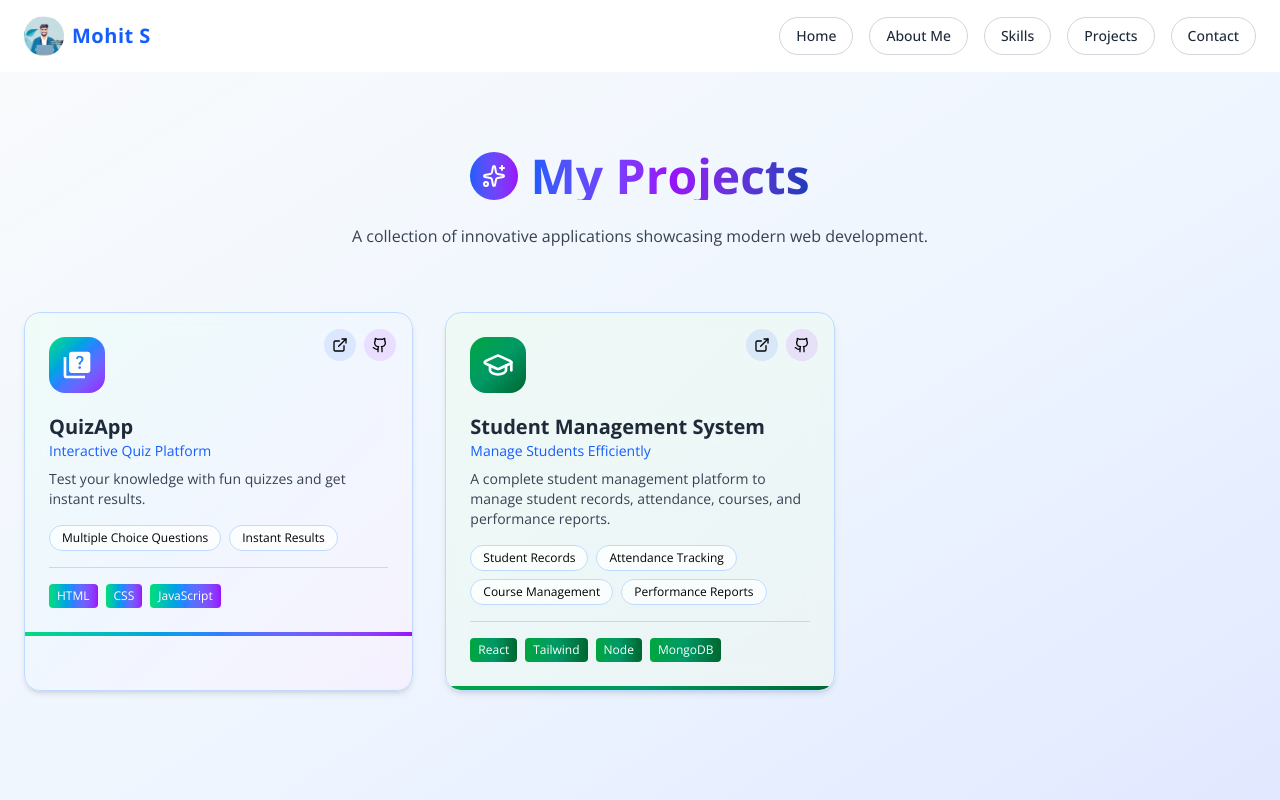
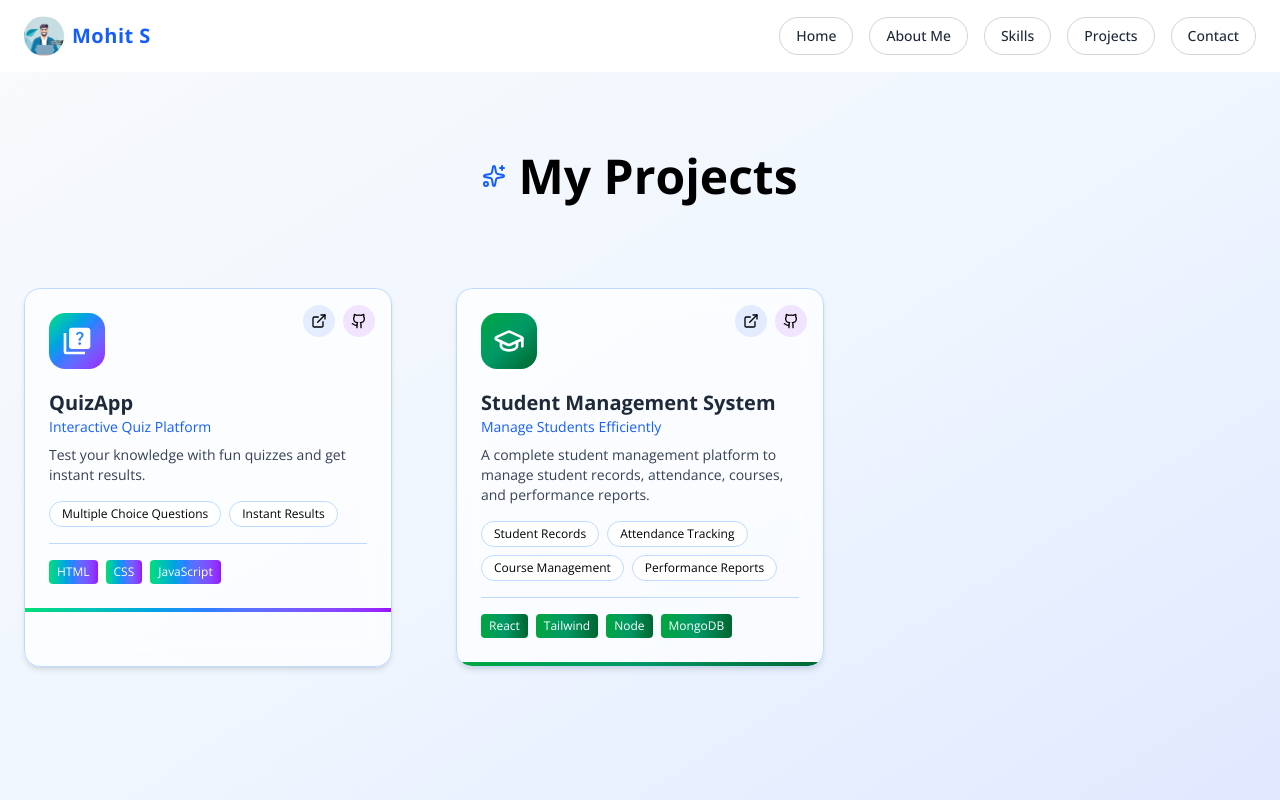
Before and after one commit to mohit8233/my-main-portfolio, a React (Vite) app: page /projects in a window 1280 px wide. Shown: the top 800 px of the page. Built offline with nearby package versions, Linux system fonts and the light colour scheme.

Commit message:
ProjectAdd

```diff
--- a/src/Projects/MyProjects.jsx
+++ b/src/Projects/MyProjects.jsx
@@ -46,40 +46,29 @@ const MyProjects = () => {
 
   return (
     <section className="min-h-screen bg-gradient-to-br from-slate-50 via-blue-50 to-indigo-100 py-20 px-4 sm:px-6">
+
       <div className="max-w-7xl mx-auto">
 
         {/* HEADER */}
         <div className="text-center mb-16">
           <div className="inline-flex items-center gap-3 mb-6">
-            <div className="w-12 h-12 rounded-full bg-gradient-to-r from-blue-600 to-purple-600 flex items-center justify-center">
-              <Sparkles className="w-6 h-6 text-white" />
-            </div>
-
-            <h2 className="text-3xl sm:text-5xl font-bold bg-gradient-to-r from-blue-600 via-purple-600 to-blue-800 bg-clip-text text-transparent">
+            <Sparkles className="w-6 h-6 text-blue-600" />
+            <h2 className="text-3xl sm:text-5xl font-bold">
               My Projects
             </h2>
           </div>
-
-          <p className="text-gray-700 max-w-2xl mx-auto">
-            A collection of innovative applications showcasing modern web development.
-          </p>
         </div>
 
-        {/* GRID */}
-        <div className="grid grid-cols-1 sm:grid-cols-2 lg:grid-cols-3 gap-8">
+        {/* GRID (👇 MAIN FIX IS HERE) */}
+        <div className="grid grid-cols-1 sm:grid-cols-2 lg:grid-cols-3 gap-12 lg:gap-16">
+
           {projects.map((project) => (
             <div
               key={project.id}
               className="relative bg-white/70 backdrop-blur-md rounded-2xl border border-blue-200 overflow-hidden shadow-md hover:scale-105 transition duration-500"
             >
-              {/* glow */}
-              <div
-                className={`absolute inset-0 bg-gradient-to-br ${project.gradient} opacity-5`}
-              />
-
-              {/* buttons */}
-              <div className="absolute top-4 right-4 z-10 flex gap-2">
-                {project.website && (
+              {/* TOP ACTION BUTTONS */}
+              <div className="absolute top-4 right-4 flex gap-2">
                 <a
                   href={project.website}
                   target="_blank"
@@ -88,9 +77,7 @@ const MyProjects = () => {
                 >
                   <ExternalLink className="w-4 h-4" />
                 </a>
-                )}
 
-                {project.github && (
                 <a
                   href={project.github}
                   target="_blank"
@@ -99,19 +86,18 @@ const MyProjects = () => {
                 >
                   <Github className="w-4 h-4" />
                 </a>
-                )}
               </div>
 
-              <div className="relative p-6">
+              <div className="p-6">
 
                 {/* ICON */}
                 <div
-                  className={`w-14 h-14 flex items-center justify-center rounded-2xl bg-gradient-to-br ${project.gradient} mb-5 text-white`}
+                  className={`w-14 h-14 flex items-center justify-center rounded-2xl bg-gradient-to-br ${project.gradient} text-white mb-5`}
                 >
                   {project.icon}
                 </div>
 
-                {/* CONTENT */}
+                {/* TITLE */}
                 <h3 className="text-xl font-bold text-gray-800">
                   {project.title}
                 </h3>
@@ -147,12 +133,15 @@ const MyProjects = () => {
                     </span>
                   ))}
                 </div>
+
               </div>
 
+              {/* BOTTOM LINE */}
               <div className={`h-1 bg-gradient-to-r ${project.gradient}`} />
             </div>
           ))}
         </div>
+
       </div>
     </section>
   );
```
Lines whose indentation alone changed are shown as unchanged.
